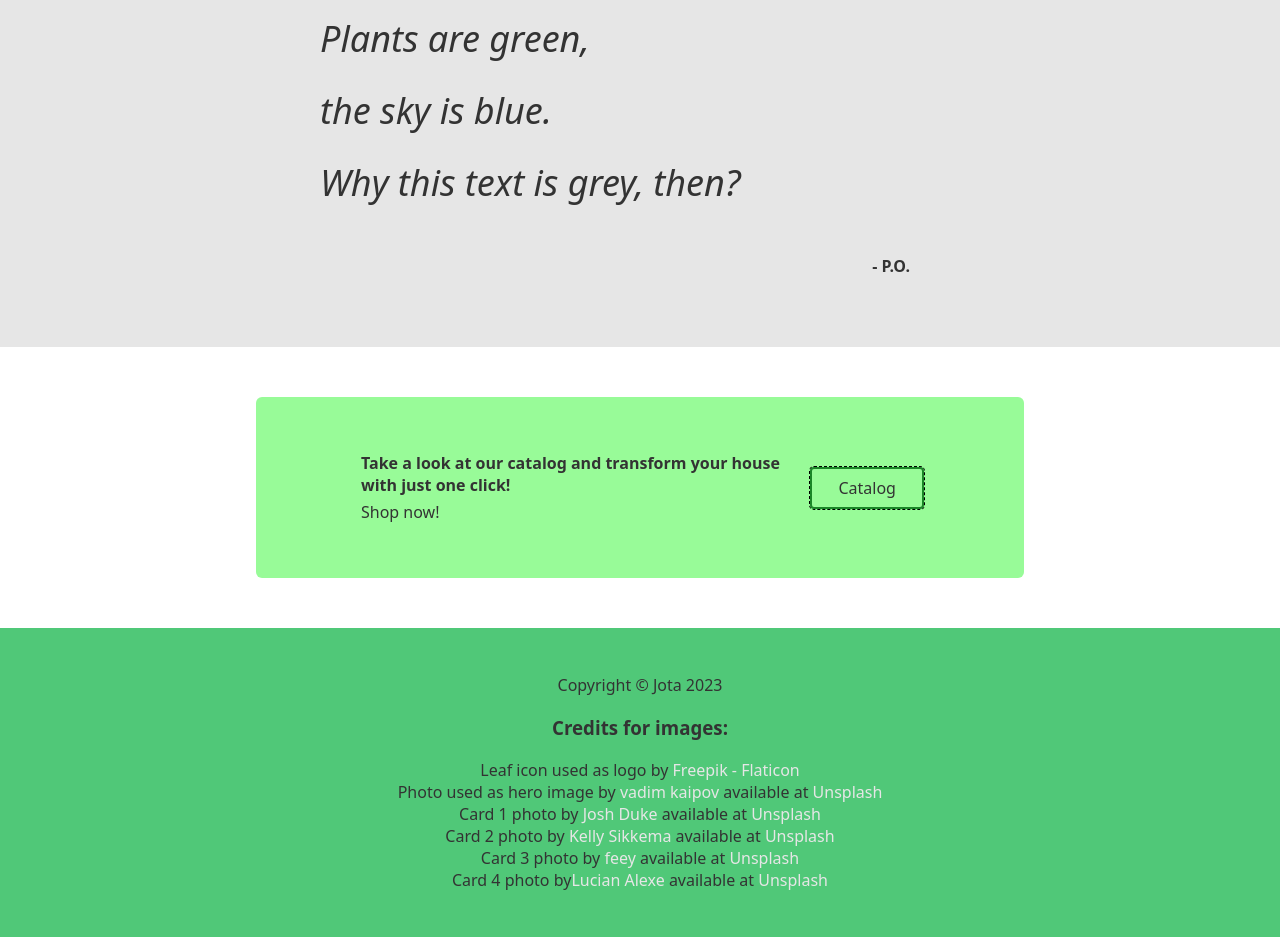
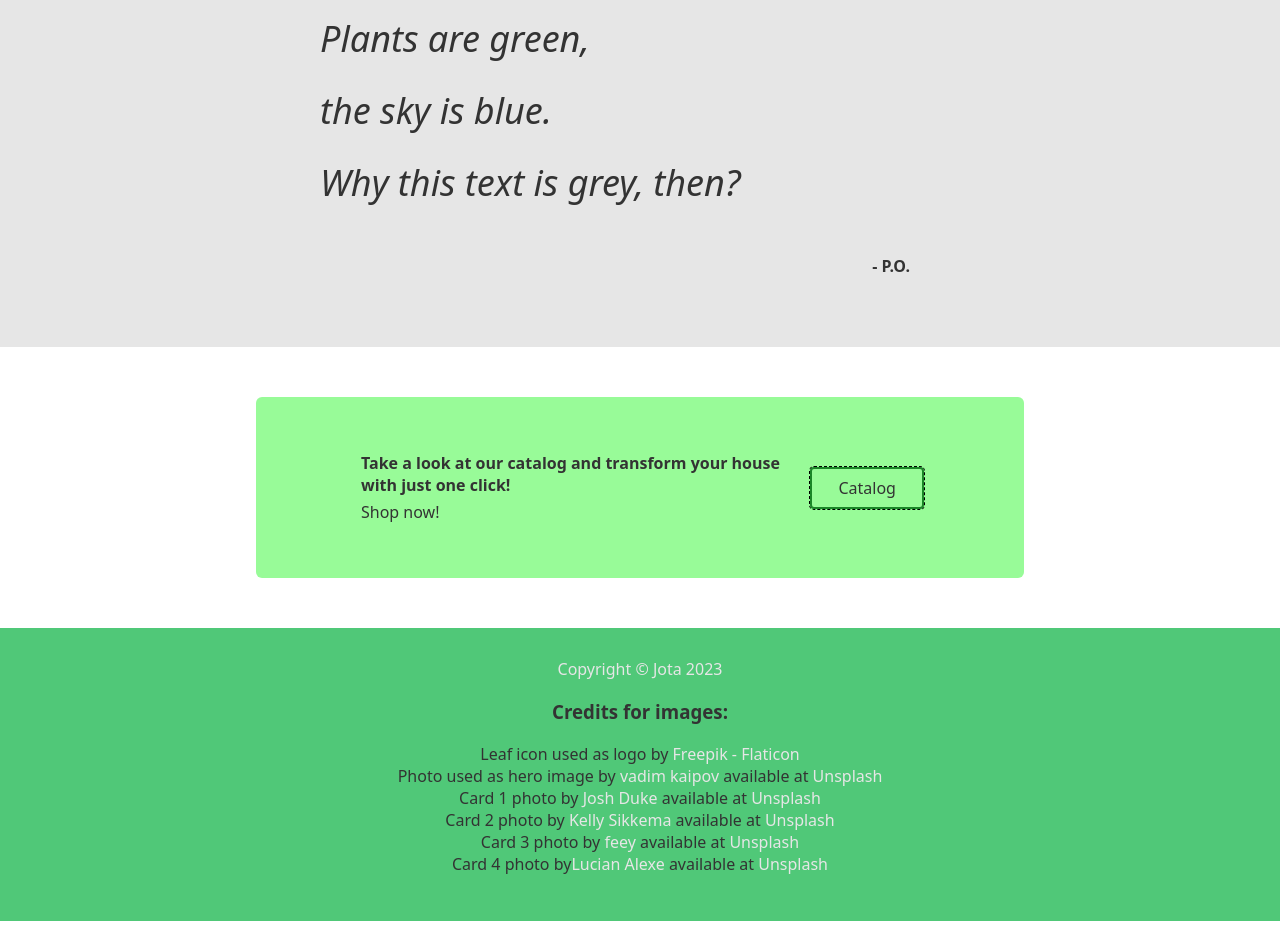
Before and after one commit to jvkf/odin-landing-page, a plain HTML site: page index.html in a window 1280 px wide. Shown: the part 1091-2028 px from the top of the page. Drawn offline with Linux system fonts and the light colour scheme.

Commit message:
Adding readme and link to github

```diff
--- a/index.html
+++ b/index.html
@@ -84,7 +84,7 @@
   </main>
   <footer class="background-main">
     <div class="container footer text-center">
-      <p>Copyright &copy; Jota 2023</p>
+      <a href="https://github.com/jvkf" target="_blank">Copyright &copy; Jota 2023</a>
       <section class="text-center">
         <h3>Credits for images:</h3>
         <ul>
```
Also changed, not shown: 1 other file.
